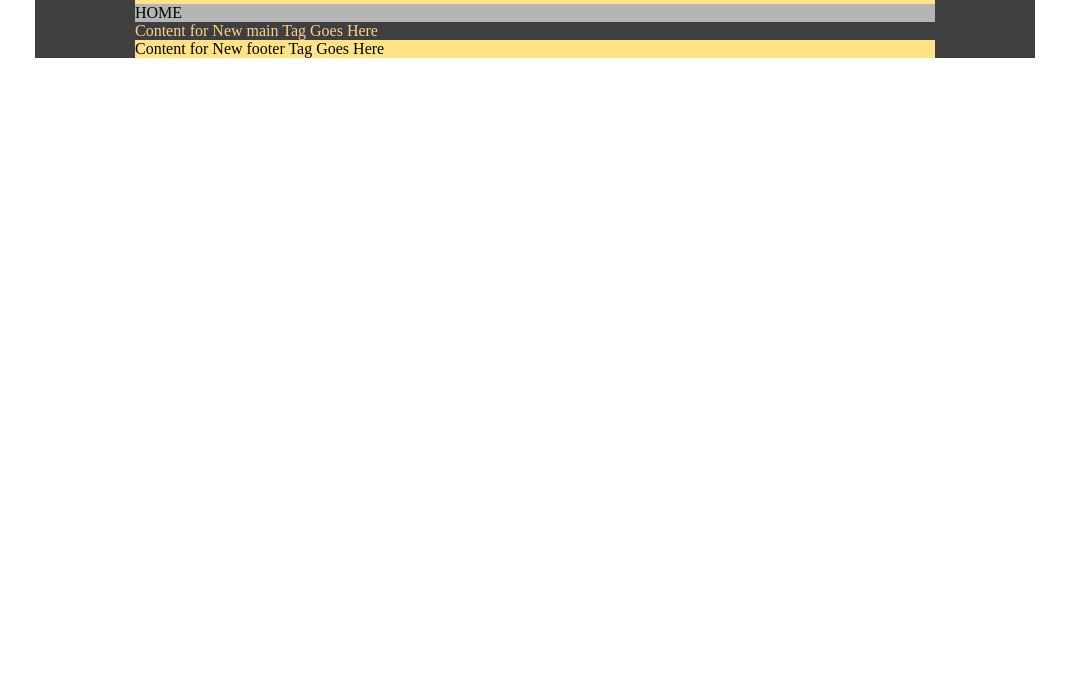
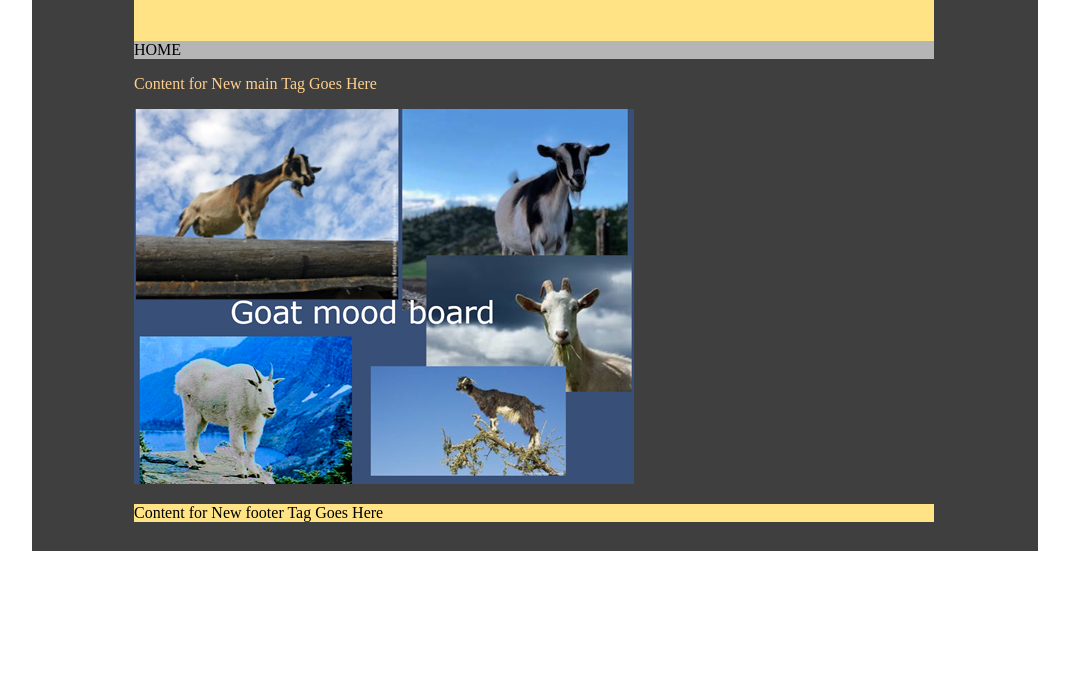
Before and after one commit to siloh/SCHOOL, a plain HTML site: page index.html in a window 1280 px wide. Shown: the part 110-800 px from the top of the page, without its empty margins (105-1174 px from the left). Drawn offline with Linux system fonts and the light colour scheme.

Commit message:
mood board

```diff
--- a/index.html
+++ b/index.html
@@ -19,7 +19,9 @@
 
 
   <main>
-	  Content for New main Tag Goes Here </main>
+	  <p>Content for New main Tag Goes Here </p>
+	  <p><img src="media/moodboard/Untitled.png" width="500" height="375" alt=""/></p>
+  </main>
 
   <footer>
 	  Content for New footer Tag Goes Here
--- a/styles.css
+++ b/styles.css
@@ -4,6 +4,10 @@
     margin-left: auto;
     margin-right: auto;
     background-color: #3F3F3F;
+    padding-top: 29px;
+    padding-right: 4px;
+    padding-bottom: 29px;
+    padding-left: 2px;
 }
 header {
     width: 800px;
```
Also changed, not shown: media/moodboard/Mountain-goat.jpg (added), media/moodboard/Nigerian-Dwarf-Goat.jpg (added), media/moodboard/Untitled.png (added), media/moodboard/goat-by-Kentosaurus.jpg (added), media/moodboard/images (1).jpg (added), media/moodboard/images.jpg (added), media/optimize-field-sales-836428-edited.png (added), media/optimize-field-sales-836428-edited.webp (added).
